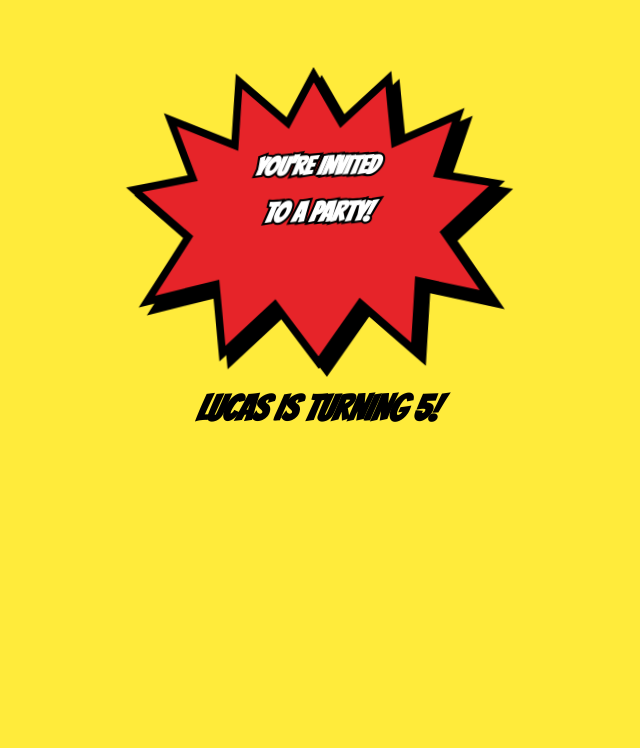
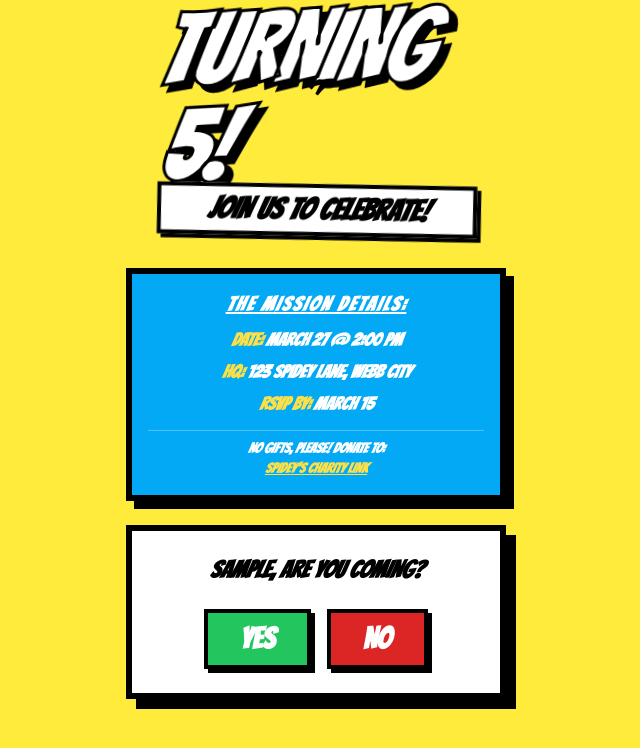
Before and after one commit to mikejm7/hello-world, a Next.js app: page / in a window 1280 px wide. Both pictures are taken after typing "Sample", "Sample" into the empty fields and a click on the button "RSVP". Shown: the top 748 px of the page, without its empty margins (324-964 px from the left). Built offline with nearby package versions, Linux system fonts and the light colour scheme.

Commit message:
Update page.tsx

```diff
--- a/app/page.tsx
+++ b/app/page.tsx
@@ -74,13 +74,30 @@ export default function SpideyInvite() {
       <WebSlinger trigger={swingTrigger} />
 
       <div className="relative z-10 flex flex-col items-center w-full max-w-[380px]">
-        {/* HEADER LOGO - Updates based on Step */}
-        <div className="w-full max-w-[320px] mb-8 transform -rotate-1 animate-fade-in">
-          <svg viewBox="0 0 600 550" className="overflow-visible filter drop-shadow-[8px_8px_0px_black]">
-            <path d="M300,20 L350,110 L440,30 L450,150 L570,100 L530,210 L640,230 L540,320 L620,440 L490,410 L480,540 L380,450 L300,560 L220,450 L120,540 L110,410 L-20,440 L60,320 L-40,230 L70,210 L30,100 L150,150 L160,30 L250,110 Z" fill="#E62429" stroke="black" strokeWidth="14" />
-            <text x="50%" y="38%" textAnchor="middle" fontSize="48" fill="white" stroke="black" strokeWidth="8" paintOrder="stroke" className="italic uppercase font-bold">You're Invited</text>
-            <text x="50%" y="54%" textAnchor="middle" fontSize="52" fill="white" stroke="black" strokeWidth="8" paintOrder="stroke" className="italic uppercase font-bold">to a Party!</text>
-          </svg>
+        {/* HEADER SECTION */}
+        <div className="w-full max-w-[320px] mb-8 transform -rotate-1">
+          {step === 1 ? (
+            <div className="animate-comic-pop">
+              <svg viewBox="0 0 600 550" className="overflow-visible filter drop-shadow-[8px_8px_0px_black]">
+                <path d="M300,20 L350,110 L440,30 L450,150 L570,100 L530,210 L640,230 L540,320 L620,440 L490,410 L480,540 L380,450 L300,560 L220,450 L120,540 L110,410 L-20,440 L60,320 L-40,230 L70,210 L30,100 L150,150 L160,30 L250,110 Z" fill="#03A9F4" stroke="black" strokeWidth="14" />
+                <text x="50%" y="38%" textAnchor="middle" fontSize="48" fill="white" stroke="black" strokeWidth="8" paintOrder="stroke" className="italic uppercase font-bold">You're Invited</text>
+                <text x="50%" y="54%" textAnchor="middle" fontSize="52" fill="white" stroke="black" strokeWidth="8" paintOrder="stroke" className="italic uppercase font-bold">to a Party!</text>
+              </svg>
+            </div>
+          ) : (
+            <div className="flex flex-col items-center">
+              <div className="animate-comic-pop">
+                <svg viewBox="0 0 600 350" className="overflow-visible filter drop-shadow-[8px_8px_0px_black]">
+                  <path d="M300,20 L350,110 L440,30 L450,150 L570,100 L530,210 L640,230 L540,320 L620,440 L490,410 L480,540 L380,450 L300,560 L220,450 L120,540 L110,410 L-20,440 L60,320 L-40,230 L70,210 L30,100 L150,150 L160,30 L250,110 Z" fill="#E62429" stroke="black" strokeWidth="14" />
+                  <text x="50%" y="55%" textAnchor="middle" fontSize="80" fill="white" stroke="black" strokeWidth="10" paintOrder="stroke" className="italic uppercase font-bold">Lucas is</text>
+                </svg>
+              </div>
+              <div className="animate-comic-pop delay-1 -mt-16 relative">
+                 <h1 className="text-8xl text-white font-black italic uppercase drop-shadow-[6px_6px_0px_black] stroke-black" style={{ WebkitTextStroke: '3px black' }}>Turning 5!</h1>
+                 <p className="text-3xl text-center uppercase font-bold italic bg-white border-4 border-black px-4 py-1 shadow-[4px_4px_0px_black] transform rotate-2 -mt-2">Join us to celebrate!</p>
+              </div>
+            </div>
+          )}
         </div>
 
         <div className="w-full">
@@ -92,21 +109,23 @@ export default function SpideyInvite() {
             </form>
           )}
 
-          {/* TRANSITION STEP (2): Are you coming? with New Header and Details Faded in */}
           {step === 2 && (
             <div className="flex flex-col items-center space-y-6">
-               {/* New Header */}
-               <h1 className="text-4xl text-center uppercase font-bold italic animate-fade-in">Lucas is turning 5!</h1>
-
-               {/* Details Preview */}
-               <div className="bg-[#03A9F4] border-[6px] border-black p-4 text-white shadow-[8px_8px_0px_black] w-full animate-fade-in [animation-delay:0.3s] opacity-0 text-center italic font-bold">
-                 <p className="text-xl uppercase underline mb-2">The Mission Details:</p>
-                 <p>MARCH 27 @ 2:00 PM</p>
-                 <p>123 SPIDEY LANE, WEBB CITY</p>
+               {/* RESTORED PARTY DETAILS */}
+               <div className="bg-[#03A9F4] border-[6px] border-black p-4 text-white shadow-[8px_8px_0px_black] w-full animate-comic-pop delay-1 opacity-0 text-center italic font-bold">
+                 <p className="text-xl uppercase underline mb-2 tracking-widest">The Mission Details:</p>
+                 <div className="text-lg space-y-1">
+                    <p><span className="text-yellow-300">DATE:</span> March 27 @ 2:00 PM</p>
+                    <p><span className="text-yellow-300">HQ:</span> 123 Spidey Lane, Webb City</p>
+                    <p><span className="text-yellow-300">RSVP BY:</span> March 15</p>
+                 </div>
+                 <div className="mt-3 pt-2 border-t border-white/30 text-sm uppercase">
+                   <p>No gifts, please! Donate to:</p>
+                   <a href="https://charity.link" target="_blank" rel="noopener noreferrer" className="text-yellow-300 underline">Spidey's Charity Link</a>
+                 </div>
                </div>
 
-               {/* Prompt */}
-               <div className="bg-white border-[6px] border-black p-6 shadow-[10px_10px_0px_black] text-center w-full animate-fade-in [animation-delay:0.6s] opacity-0">
+               <div className="bg-white border-[6px] border-black p-6 shadow-[10px_10px_0px_black] text-center w-full animate-comic-pop delay-2 opacity-0">
                 <h2 className="text-2xl mb-6 uppercase leading-tight italic font-bold">{firstName}, are you coming?</h2>
                 <div className="flex gap-4 justify-center">
                   <button onClick={() => setStep(3)} className="bg-green-500 text-white text-3xl py-2 px-8 border-4 border-black shadow-[4px_4px_0px_black] font-bold">YES</button>
@@ -146,13 +165,12 @@ export default function SpideyInvite() {
           )}
 
           {step === 4 && (
-            <div className="space-y-6 w-full animate-fade-in">
-              {/* FINAL RECEIPT STYLE */}
-              <div className="comic-receipt p-8 text-black font-mono shadow-2xl relative border-t-4 border-black">
-                <h4 className="font-bold border-b-4 border-black pb-2 text-center uppercase mb-6 text-2xl tracking-tighter">THE DAILY BUGLE: RSVP</h4>
+            <div className="space-y-6 w-full animate-comic-pop">
+              <div className="comic-receipt p-8 text-black font-mono relative">
+                <h4 className="font-bold border-b-4 border-black pb-2 text-center uppercase mb-6 text-2xl">THE DAILY BUGLE: RSVP</h4>
                 <div className="text-sm space-y-3 uppercase font-bold">
                   <div className="flex justify-between border-b border-black border-dotted"><span>GUEST ID:</span><span>{firstName} {lastName}</span></div>
-                  <div className="flex justify-between border-b border-black border-dotted"><span>SQUAD SIZE:</span><span>{adults}A / {kids}K</span></div>
+                  <div className="flex justify-between border-b border-black border-dotted"><span>SQUAD:</span><span>{adults}A / {kids}K</span></div>
                   {kidNames.filter(n => n).length > 0 && (
                     <div className="pt-2">
                       <p className="text-[10px] underline mb-1">REGISTERED SIDEKICKS:</p>
@@ -166,8 +184,7 @@ export default function SpideyInvite() {
                 </div>
               </div>
 
-              {/* SUBSCRIBE BOX (FLOATING) */}
-              <div className="mt-10 flex flex-col items-center gap-3 w-full">
+              <div className="mt-10 flex flex-col items-center gap-3 w-full animate-comic-pop delay-1 opacity-0">
                 <h3 className="text-2xl uppercase font-bold italic">Subscribe for Updates</h3>
                 {!emailSubmitted ? (
                   <form onSubmit={(e) => { e.preventDefault(); setEmailSubmitted(true); }} className="flex flex-col gap-3 w-full">
@@ -184,11 +201,11 @@ export default function SpideyInvite() {
           {step === 0 && (
             <div className="bg-red-600 border-[8px] border-black p-10 text-white text-center rotate-3 scale-110">
               <h1 className="text-6xl font-bold italic underline leading-none">THWIP!</h1>
-              <p className="text-3xl uppercase font-black">STAY HOME VILLAINS.</p>
+              <p className="text-3xl uppercase font-black">FUCK RIGHT OFF.</p>
             </div>
           )}
         </div>
       </div>
     </main>
   );
-          }
+                }
```
